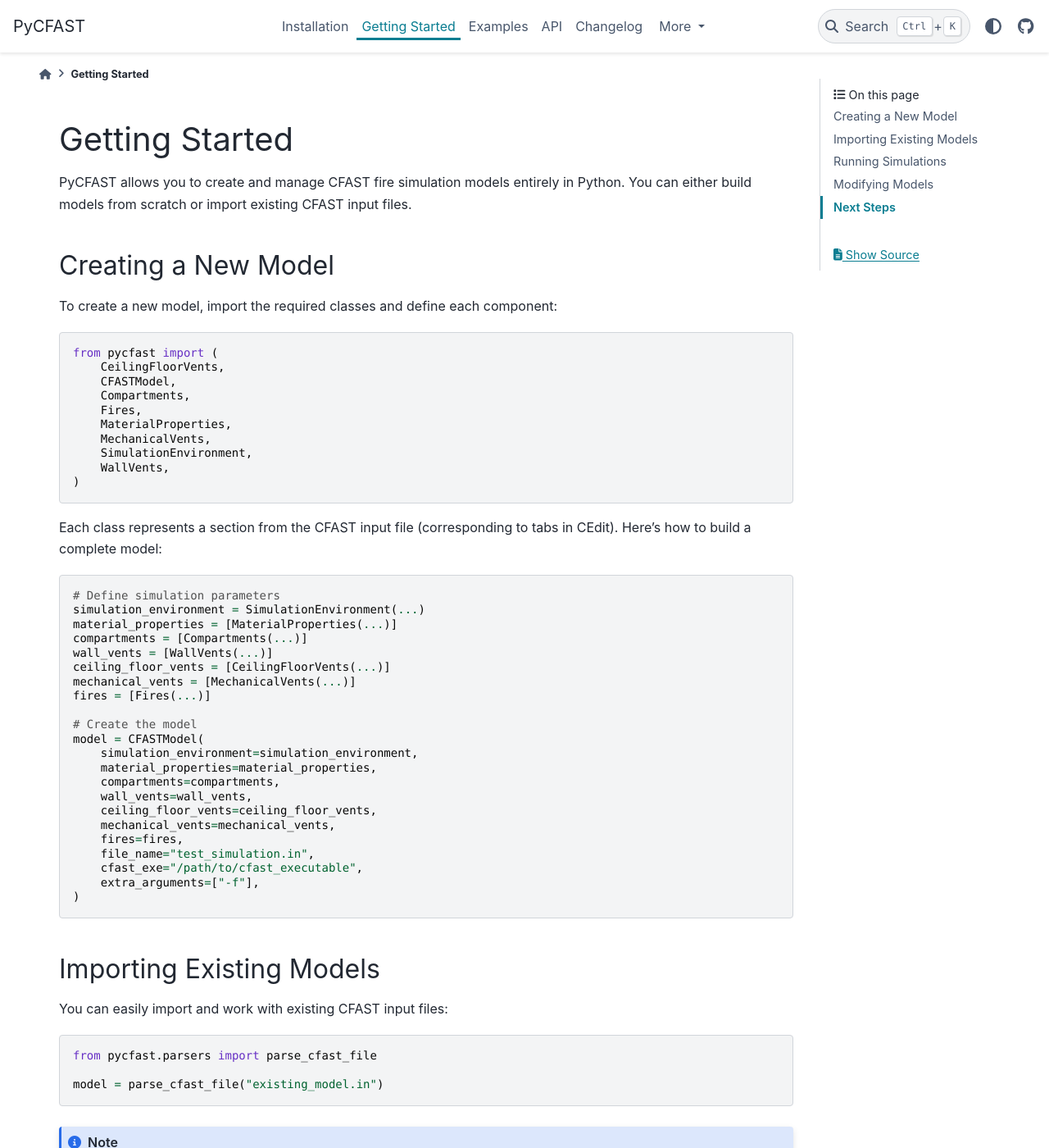
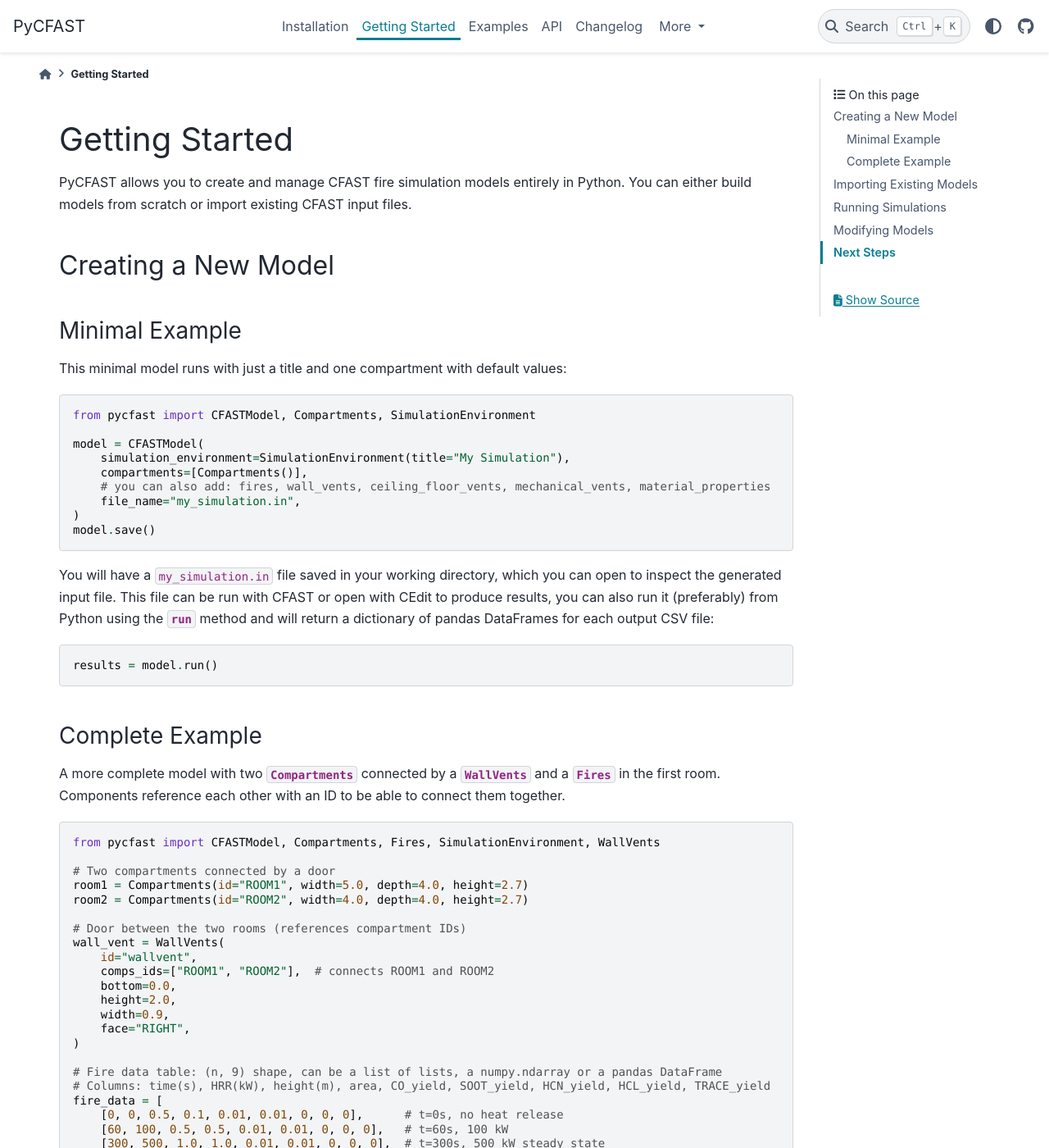
Before and after one commit to bewygs/pycfast, a Sphinx documentation site: the page built from docs/source/getting_started.rst, in a window 1280 px wide and 1400 px high. Shown: the whole window at 82% size. Built offline with Sphinx 7.4.7 and the PyData theme 0.15.4, drawn with Linux system fonts in a browser that asks for light colours; pages that are not in the unit, such as notebooks, are missing from menus; some of the changed text lies outside the part shown.

Commit message:
DOC: add minimal example usage for CFASTModel

```diff
--- a/docs/source/getting_started.rst
+++ b/docs/source/getting_started.rst
@@ -6,47 +6,81 @@
 Creating a New Model
 ~~~~~~~~~~~~~~~~~~~~
 
-To create a new model, import the required classes and define each component:
+Minimal Example
+^^^^^^^^^^^^^^^
+
+This minimal model runs with just a title and one compartment with default values:
 
 .. code-block:: python
 
-    from pycfast import (
-        CeilingFloorVents,
-        CFASTModel,
-        Compartments,
-        Fires,
-        MaterialProperties,
-        MechanicalVents,
-        SimulationEnvironment,
-        WallVents,
+    from pycfast import CFASTModel, Compartments, SimulationEnvironment
+
+    model = CFASTModel(
+        simulation_environment=SimulationEnvironment(title="My Simulation"),
+        compartments=[Compartments()],
+        # you can also add: fires, wall_vents, ceiling_floor_vents, mechanical_vents, material_properties
+        file_name="my_simulation.in",
     )
+    model.save()
 
-Each class represents a section from the CFAST input file (corresponding to tabs in CEdit). Here's how to build a complete model:
+You will have a ``my_simulation.in`` file saved in your working directory, which you can open to inspect the generated input file. This file can be run with CFAST or open with CEdit to produce results, you can also run it (preferably) from Python using the :meth:`~pycfast.CFASTModel.run` method and will return a dictionary of pandas DataFrames for each output CSV file:
 
 .. code-block:: python
 
-    # Define simulation parameters
-    simulation_environment = SimulationEnvironment(...)
-    material_properties = [MaterialProperties(...)]
-    compartments = [Compartments(...)]
-    wall_vents = [WallVents(...)]
-    ceiling_floor_vents = [CeilingFloorVents(...)]
-    mechanical_vents = [MechanicalVents(...)]
-    fires = [Fires(...)]
+    results = model.run()
 
-    # Create the model
+Complete Example
+^^^^^^^^^^^^^^^^
+
+A more complete model with two :class:`~pycfast.Compartments` connected by a :class:`~pycfast.WallVents` and a :class:`~pycfast.Fires` in the first room. Components reference each other with an ID to be able to connect them together.
+
+.. code-block:: python
+
+    from pycfast import CFASTModel, Compartments, Fires, SimulationEnvironment, WallVents
+
+    # Two compartments connected by a door
+    room1 = Compartments(id="ROOM1", width=5.0, depth=4.0, height=2.7)
+    room2 = Compartments(id="ROOM2", width=4.0, depth=4.0, height=2.7)
+
+    # Door between the two rooms (references compartment IDs)
+    wall_vent = WallVents(
+        id="wallvent",
+        comps_ids=["ROOM1", "ROOM2"],  # connects ROOM1 and ROOM2
+        bottom=0.0,
+        height=2.0,
+        width=0.9,
+        face="RIGHT",
+    )
+
+    # Fire data table: (n, 9) shape, can be a list of lists, a numpy.ndarray or a pandas DataFrame
+    # Columns: time(s), HRR(kW), height(m), area, CO_yield, SOOT_yield, HCN_yield, HCL_yield, TRACE_yield
+    fire_data = [
+        [0, 0, 0.5, 0.1, 0.01, 0.01, 0, 0, 0],      # t=0s, no heat release
+        [60, 100, 0.5, 0.5, 0.01, 0.01, 0, 0, 0],   # t=60s, 100 kW
+        [300, 500, 1.0, 1.0, 0.01, 0.01, 0, 0, 0],  # t=300s, 500 kW steady state
+        [600, 500, 1.0, 1.0, 0.01, 0.01, 0, 0, 0],  # t=600s, 500 kW start of decay
+        [1000, 0, 1.0, 1.0, 0.01, 0.01, 0, 0, 0],   # t=1000s, end of fire
+    ]
+
+    # Fire in ROOM1 (references compartment ID)
+    fire = Fires(
+        id="FIRE1",
+        comp_id="ROOM1",  # placed in ROOM1
+        fire_id="POLYURETHANE",
+        location=[2.0, 2.0],  # x, y position in the compartment (m)
+        data_table=fire_data
+    )
+
     model = CFASTModel(
-        simulation_environment=simulation_environment,
-        material_properties=material_properties,
-        compartments=compartments,
-        wall_vents=wall_vents,
-        ceiling_floor_vents=ceiling_floor_vents,
-        mechanical_vents=mechanical_vents,
-        fires=fires,
-        file_name="test_simulation.in",
-        cfast_exe="/path/to/cfast_executable",
-        extra_arguments=["-f"],
+        simulation_environment=SimulationEnvironment(title="Two-Room Fire"),
+        compartments=[room1, room2],
+        wall_vents=[wall_vent],
+        fires=[fire],
+        file_name="two_room_fire.in",
     )
+    model.save()
+
+Other components (:class:`~pycfast.CeilingFloorVents`, :class:`~pycfast.Devices`, :class:`~pycfast.MaterialProperties`, :class:`~pycfast.MechanicalVents`, :class:`~pycfast.SurfaceConnections`) follow the same pattern and are documented in the :doc:`API reference <api/index>`.
 
 Importing Existing Models
 ~~~~~~~~~~~~~~~~~~~~~~~~~
```
Also changed, not shown: README.md (+23 -16 lines).
